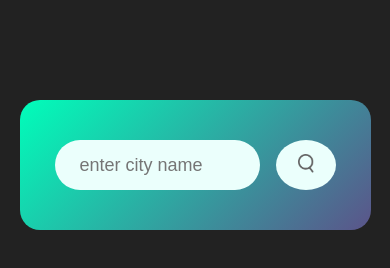
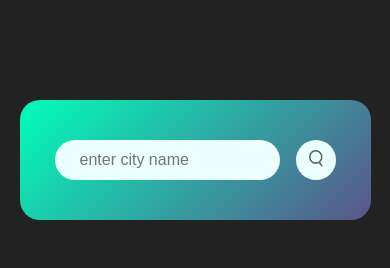
Before and after one commit to nasywara23/Weather-App, a plain HTML site: page index.html in a window 390 px wide. Drawn offline with Linux system fonts and the light colour scheme.

Commit message:
update style.css

```diff
--- a/style.css
+++ b/style.css
@@ -113,24 +113,26 @@ body {
     }
 
     .search {
-        max-width: 420px;
+        max-width: 400px;
         display: flex;
         align-items: center;
         justify-content: space-between;
     }
 
     .search input {
-        height: 50px;
+        height: 40px;
         width: 160px;
+        font-size: 16px;
     }
 
     .search button {
-        min-width: 50px;
-        height: 50px;
+        width: 40px;
+        height: 40px;
     }
 
     .search button img {
-        width: 16px;
+        width: 14px;
+
     }
 
     .weather-icon {
@@ -140,11 +142,11 @@ body {
     }
 
     .weather h1 {
-        font-size: 60px;
+        font-size: 50px;
     }
 
     .weather h2 {
-        font-size: 40px;
+        font-size: 36px;
     }
 
     .details {
```
